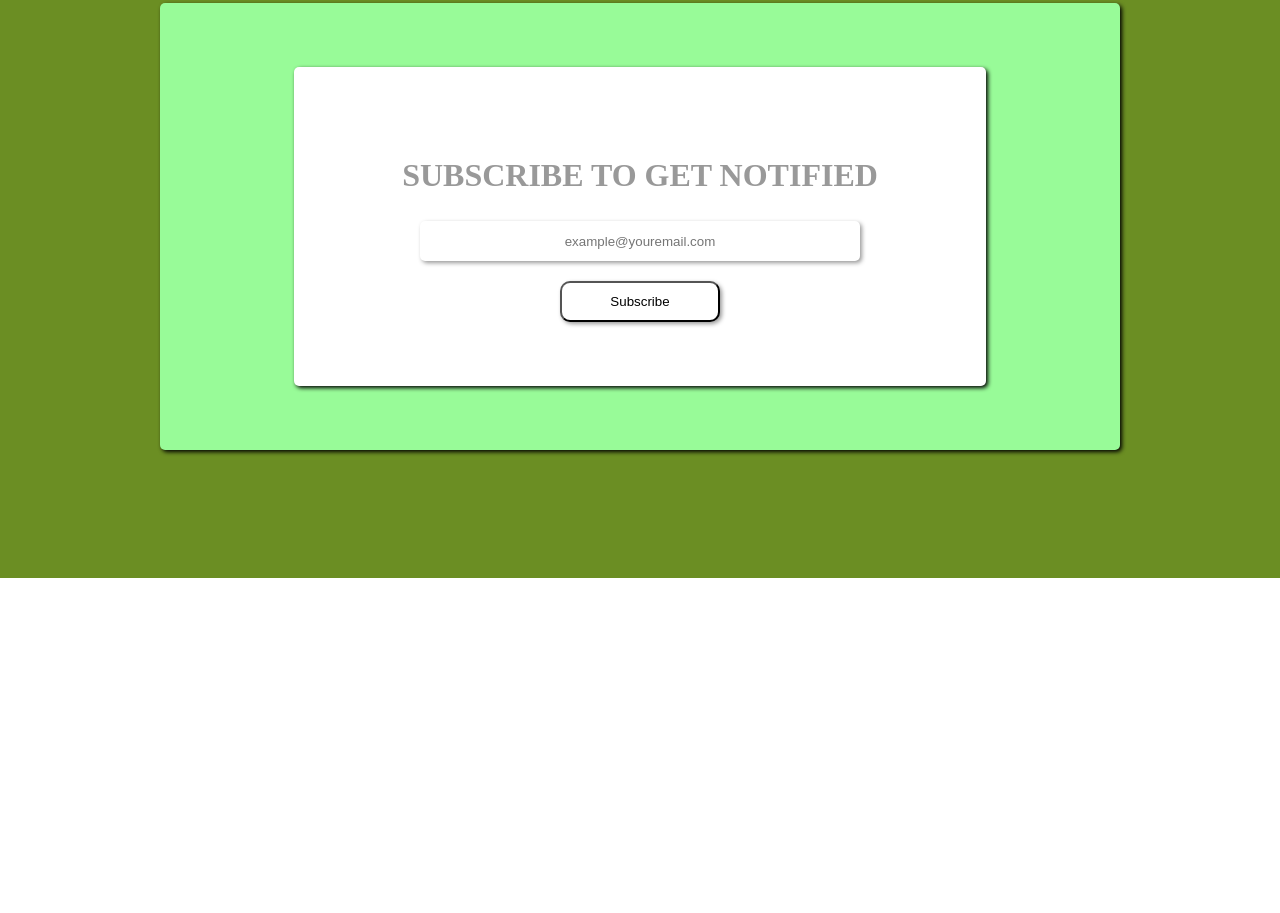
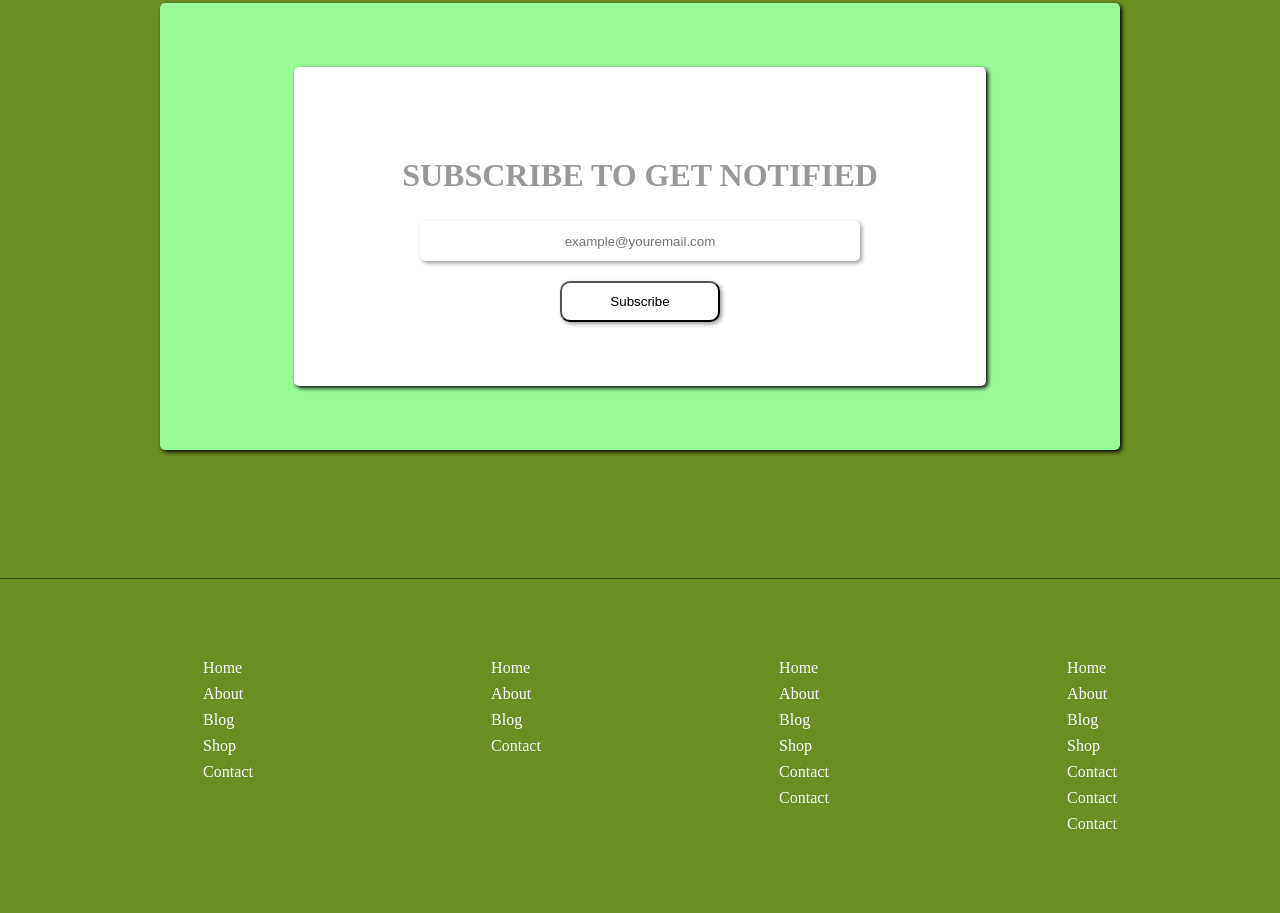
Before and after one commit to angelcramirez/MyWeb-Practices, a website: page online-store/index.html in a window 1280 px wide. Shown: the part 3914-4827 px from the top of the page. Before the commit the page ends 4492 px from the top, so only its background shows below. Drawn offline with Linux system fonts and the light colour scheme.

Commit message:
added footer section

```diff
--- a/online-store/index.html
+++ b/online-store/index.html
@@ -358,9 +358,53 @@
                 <input type="submit" value="Subscribe" class="subscribe__btn">
                 </form>
             </div>
-
         </div>
     </section>
 
+
+    <footer class="footer">
+        <nav class="footer__nav">
+            <ul class="footer__list">
+                <li class="footer__item"><a href="" class="footer__link">Home</a></li>
+                <li class="footer__item"><a href="" class="footer__link">About</a></li>
+                <li class="footer__item"><a href="" class="footer__link">Blog</a></li>
+                <li class="footer__item"><a href="" class="footer__link">Shop</a></li>
+                <li class="footer__item"><a href="" class="footer__link">Contact</a></li>
+            </ul>
+        </nav>
+
+        <nav class="footer__nav">
+            <ul class="footer__list">
+                <li class="footer__item"><a href="" class="footer__link">Home</a></li>
+                <li class="footer__item"><a href="" class="footer__link">About</a></li>
+                <li class="footer__item"><a href="" class="footer__link">Blog</a></li>
+                <li class="footer__item"><a href="" class="footer__link">Contact</a></li>
+            </ul>
+        </nav>
+
+        <nav class="footer__nav">
+            <ul class="footer__list">
+                <li class="footer__item"><a href="" class="footer__link">Home</a></li>
+                <li class="footer__item"><a href="" class="footer__link">About</a></li>
+                <li class="footer__item"><a href="" class="footer__link">Blog</a></li>
+                <li class="footer__item"><a href="" class="footer__link">Shop</a></li>
+                <li class="footer__item"><a href="" class="footer__link">Contact</a></li>
+                <li class="footer__item"><a href="" class="footer__link">Contact</a></li>
+            </ul>
+        </nav>
+
+        <nav class="footer__nav">
+            <ul class="footer__list">
+                <li class="footer__item"><a href="" class="footer__link">Home</a></li>
+                <li class="footer__item"><a href="" class="footer__link">About</a></li>
+                <li class="footer__item"><a href="" class="footer__link">Blog</a></li>
+                <li class="footer__item"><a href="" class="footer__link">Shop</a></li>
+                <li class="footer__item"><a href="" class="footer__link">Contact</a></li>
+                <li class="footer__item"><a href="" class="footer__link">Contact</a></li>
+                <li class="footer__item"><a href="" class="footer__link">Contact</a></li>
+            </ul>
+        </nav>
+    </footer>
+
 </body>
 </html>
--- /dev/null
+++ b/online-store/styles/sass/modules/footer.scss
@@ -0,0 +1,20 @@
+.footer {
+    padding: 4rem;
+    background-color: olivedrab;
+    border-top: 1px solid rgba(0, 0, 0, 0.418);
+    display: flex;
+    justify-content: space-around;
+
+    &__list {
+        list-style: none;
+    }
+
+    &__item {
+        margin: .5rem 0;
+    }
+
+    &__link {
+        text-decoration: none;
+        color: white;
+    }
+}
--- a/online-store/styles/sass/style.scss
+++ b/online-store/styles/sass/style.scss
@@ -6,3 +6,4 @@
 @import './modules/reviews.scss';
 @import './modules/products.scss';
 @import './modules/subscribe.scss';
+@import './modules/footer.scss';
```
Also changed, not shown: online-store/styles/style.css.
